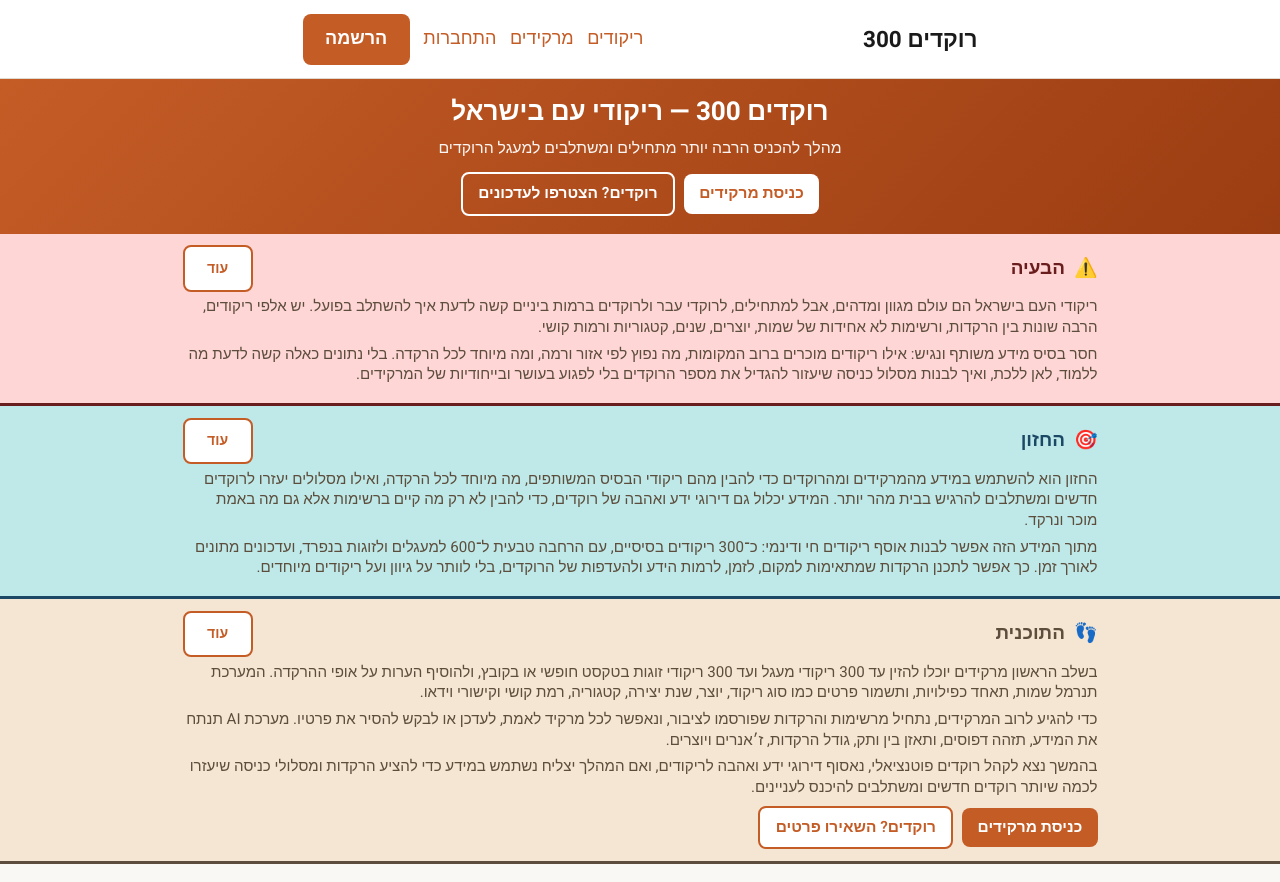
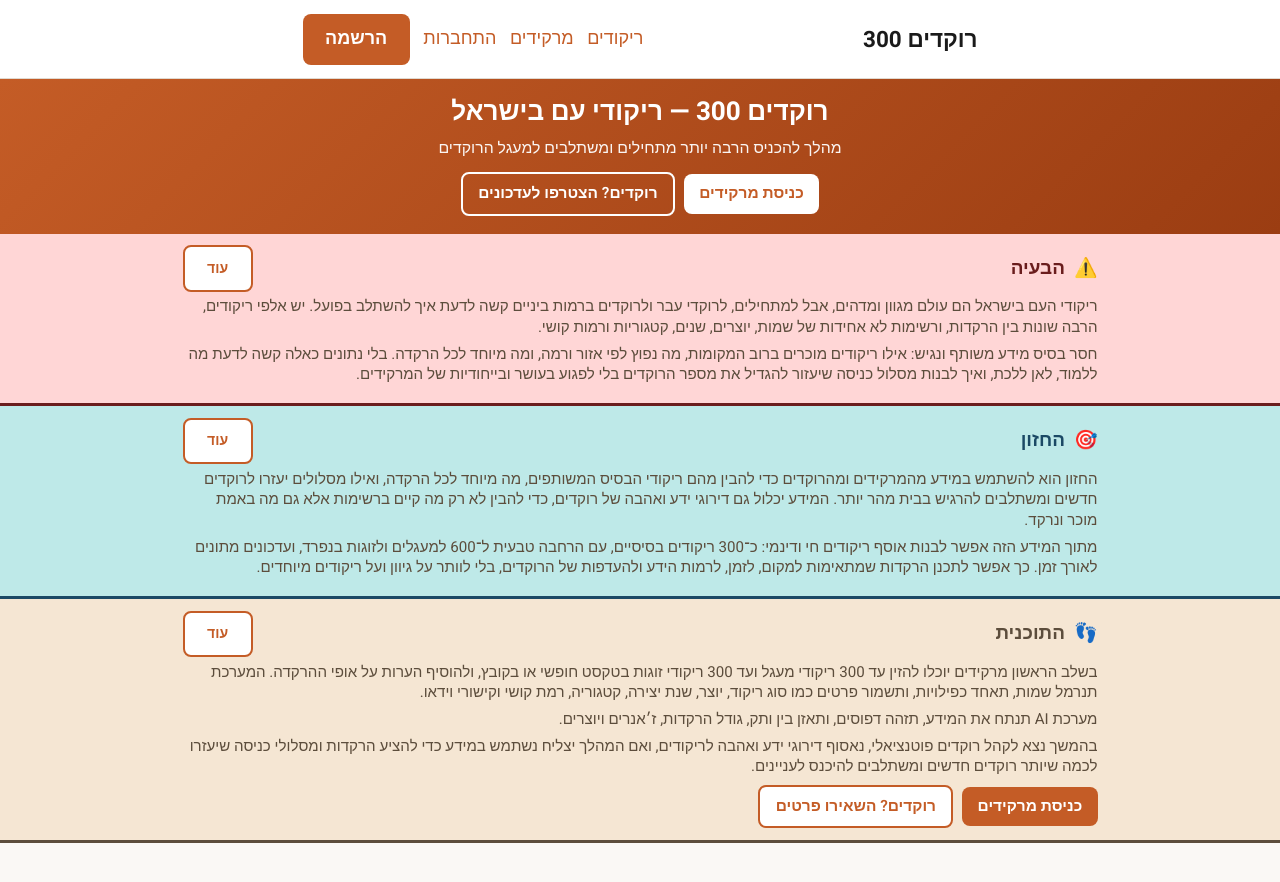
Before and after one commit to yigbn/rokdim3000, a React (Vite) app in the folder client/: page / in a window 1280 px wide. After the commit the page ends 861 px from the top, so only its background shows below. Built offline with nearby package versions, Linux system fonts and the light colour scheme.

Commit message:
remove instructor update

```diff
--- a/client/src/Landing.tsx
+++ b/client/src/Landing.tsx
@@ -152,7 +152,7 @@ export default function Landing() {
                   בשלב הראשון מרקידים יוכלו להזין עד 300 ריקודי מעגל ועד 300 ריקודי זוגות בטקסט חופשי או בקובץ, ולהוסיף הערות על אופי ההרקדה. המערכת תנרמל שמות, תאחד כפילויות, ותשמור פרטים כמו סוג ריקוד, יוצר, שנת יצירה, קטגוריה, רמת קושי וקישורי וידאו.
                 </p>
                 <p>
-                  כדי להגיע לרוב המרקידים, נתחיל מרשימות והרקדות שפורסמו לציבור, ונאפשר לכל מרקיד לאמת, לעדכן או לבקש להסיר את פרטיו. מערכת AI תנתח את המידע, תזהה דפוסים, ותאזן בין ותק, גודל הרקדות, ז׳אנרים ויוצרים.
+                  מערכת AI תנתח את המידע, תזהה דפוסים, ותאזן בין ותק, גודל הרקדות, ז׳אנרים ויוצרים.
                 </p>
                 <p>
                   בהמשך נצא לקהל רוקדים פוטנציאלי, נאסוף דירוגי ידע ואהבה לריקודים, ואם המהלך יצליח נשתמש במידע כדי להציע הרקדות ומסלולי כניסה שיעזרו לכמה שיותר רוקדים חדשים ומשתלבים להיכנס לעניינים.
@@ -162,9 +162,6 @@ export default function Landing() {
           >
             <p>
               <strong>שלב ראשון, כשלושה חודשים:</strong> כל מרקיד יקבל שם משתמש וסיסמה, ויוכל להזין רשימה של עד 300 ריקודי מעגל ועד 300 ריקודי זוגות בטקסט חופשי — או לעלות קובץ ישירות מהאתר. אפשר גם להוסיף הערות ולהסביר מה מאפיין את ההרקדה. מומלץ גם להיכנס ל<Link to="/dances">ריקודים</Link> ולהבין ( או להעיר על{NBSP}) איך תיראה רשימת הריקודים ואפשרויות ניהול הידע של הרוקדים.
-            </p>
-            <p>
-              את רשימת המרקידים הראשונית נבנה ממקורות ציבוריים: אתרי הרקדות, פרסומים של חוגים ומתנ״סים, פליירים, פסטיבלים וקישורים שיגיעו מהרוקדים ומהמרקידים עצמם. המידע ישמש להזמנה עניינית למהלך, וכל מרקיד יוכל לאמת את פרטיו, לתקן אותם, להצטרף או לבקש הסרה.
             </p>
             <p>
               מערכת AI תנתח את המידע, תיתן יותר משקל למרקידים ותיקים ולמרקידים שיש להם הרקדות גדולות, ותאזן כך שיהיה ייצוג לכל ז׳אנר ולכל יוצר. אפשר להעיר על מספר הריקודים, אבל נראה לנו ש־300 (עם הרחבה טבעית ל־600) — כ־16 שעות ריקוד ( בערך סך השעות של סופ״ש ריקודי עם , או חודש של הרקדות למי שרוקד 4 שעות בשבוע , ומאפשר הגעה לרמה בסיסית למתחילים מהיסוד, תוך שנתיים של לימוד 3 ריקודים בשבוע בממוצע{NBSP}) — זו התחלה טובה.
```
